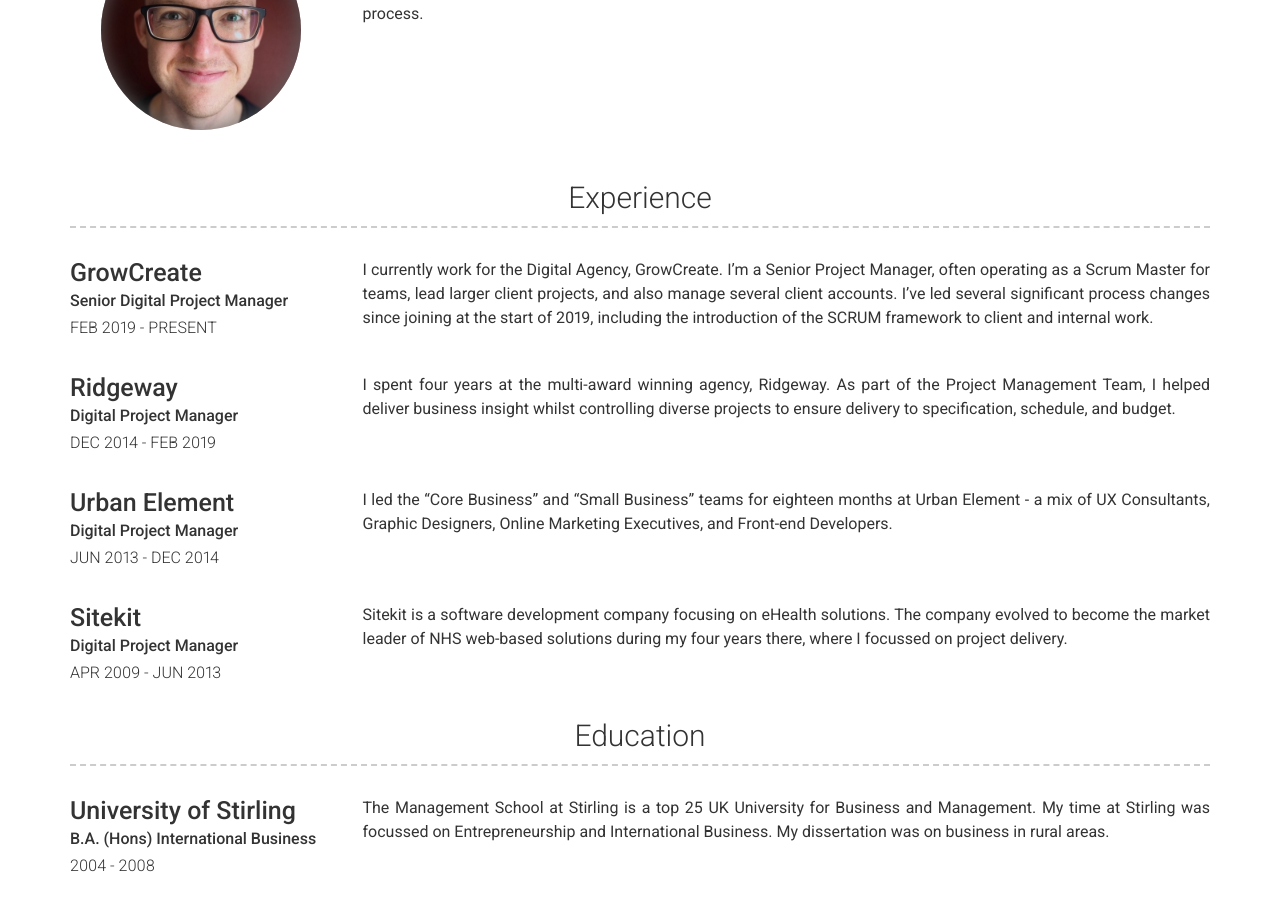
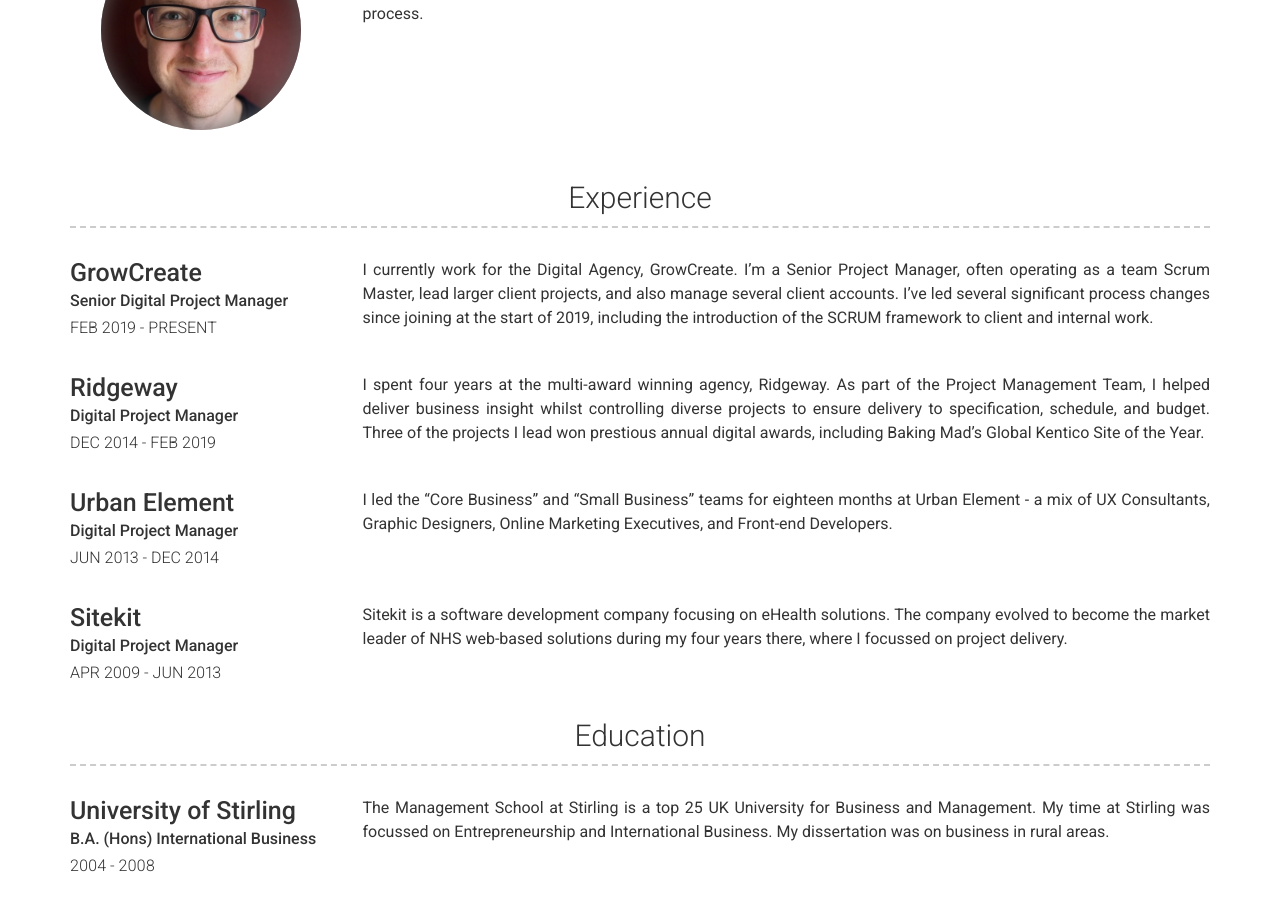
Before and after one commit to csgdavidson/Charlie-Davidson2, a Jekyll site: the page built from index.md, in a window 1280 px wide and 900 px high, scrolled down 349 px. Built offline with Jekyll 4.4.1, drawn with Linux system fonts in a browser that asks for light colours; nearby versions of some CDN libraries.

Commit message:
Update experience.yml

```diff
--- a/_data/experience.yml
+++ b/_data/experience.yml
@@ -4,13 +4,13 @@
   job_title: Senior Digital Project Manager
   dates: FEB 2019 - PRESENT
   description:
-    I currently work for the Digital Agency, GrowCreate. I'm a Senior Project Manager, often operating as a Scrum Master for teams, lead larger client projects, and also manage several client accounts. I've led several significant process changes since joining at the start of 2019, including the introduction of the SCRUM framework to client and internal work.
+    I currently work for the Digital Agency, GrowCreate. I'm a Senior Project Manager, often operating as a team Scrum Master, lead larger client projects, and also manage several client accounts. I've led several significant process changes since joining at the start of 2019, including the introduction of the SCRUM framework to client and internal work.
 
 - company: Ridgeway
   job_title: Digital Project Manager
   dates: DEC 2014 - FEB 2019
   description:
-    I spent four years at the multi-award winning agency, Ridgeway. As part of the Project Management Team, I helped deliver business insight whilst controlling diverse projects to ensure delivery to specification, schedule, and budget.
+    I spent four years at the multi-award winning agency, Ridgeway. As part of the Project Management Team, I helped deliver business insight whilst controlling diverse projects to ensure delivery to specification, schedule, and budget. Three of the projects I lead won prestious annual digital awards, including Baking Mad's Global Kentico Site of the Year.
 
 - company: Urban Element
   job_title: Digital Project Manager
```
